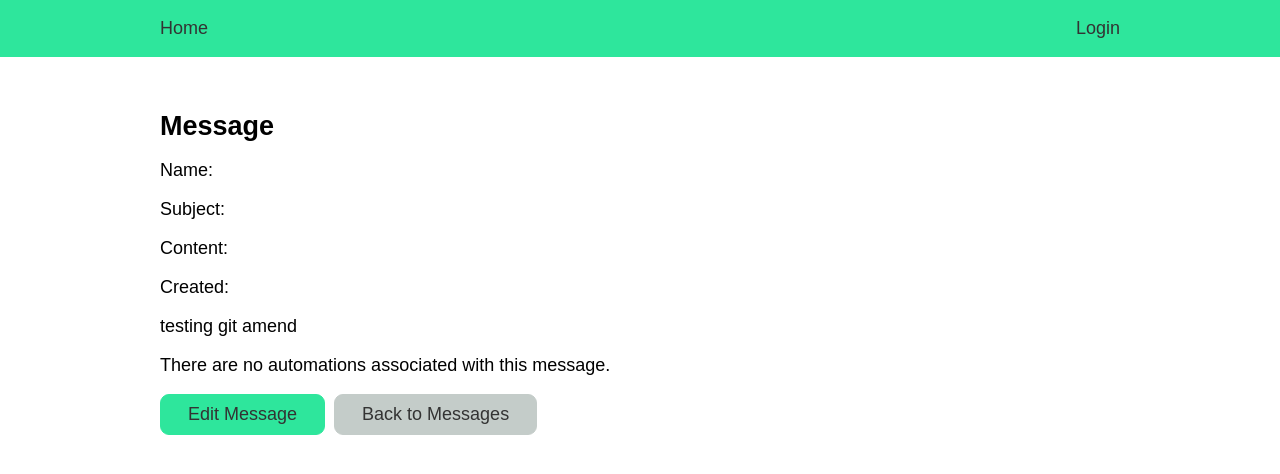
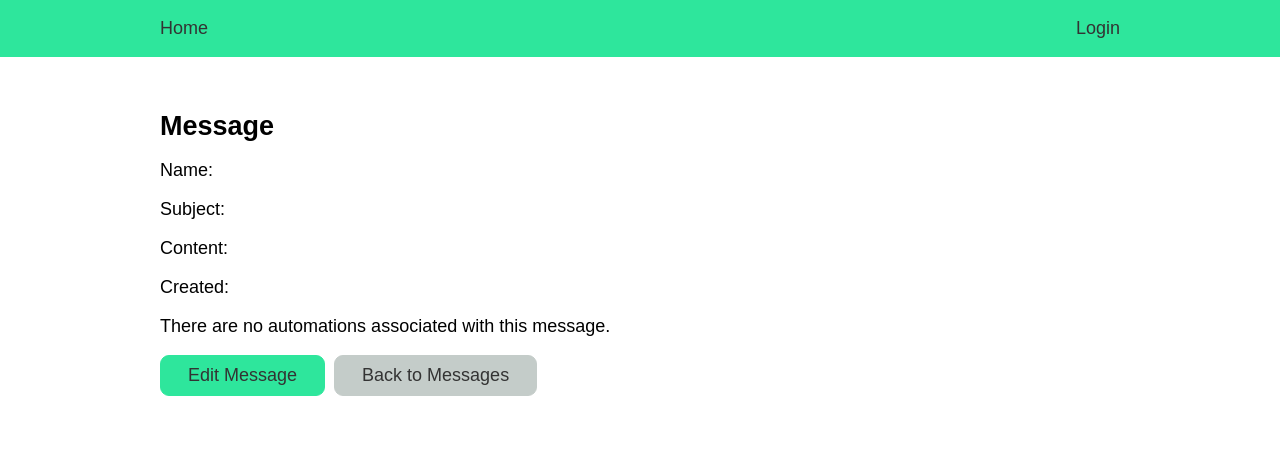
Before and after one commit to njs91/Dolphin, a Django app: template app/messages/templates/messages/message_view.html in a window 1280 px wide. Shown: the top 474 px of the page. Run offline with Django 3.2, Linux system fonts and the light colour scheme; the template is opened without the code that fills it, so the values that code supplies are empty.

Commit message:
git amend test removal

```diff
--- a/app/messages/templates/messages/message_view.html
+++ b/app/messages/templates/messages/message_view.html
@@ -7,8 +7,6 @@
 <p>Subject: {{message.subject}}</p>
 <p>Content: {{message.text}}</p>
 <p>Created: {{message.date_created}}</p>
-
-<p>testing git amend</p>
 
 {% if automations %}
 <h2>Automations:</h2>
```
